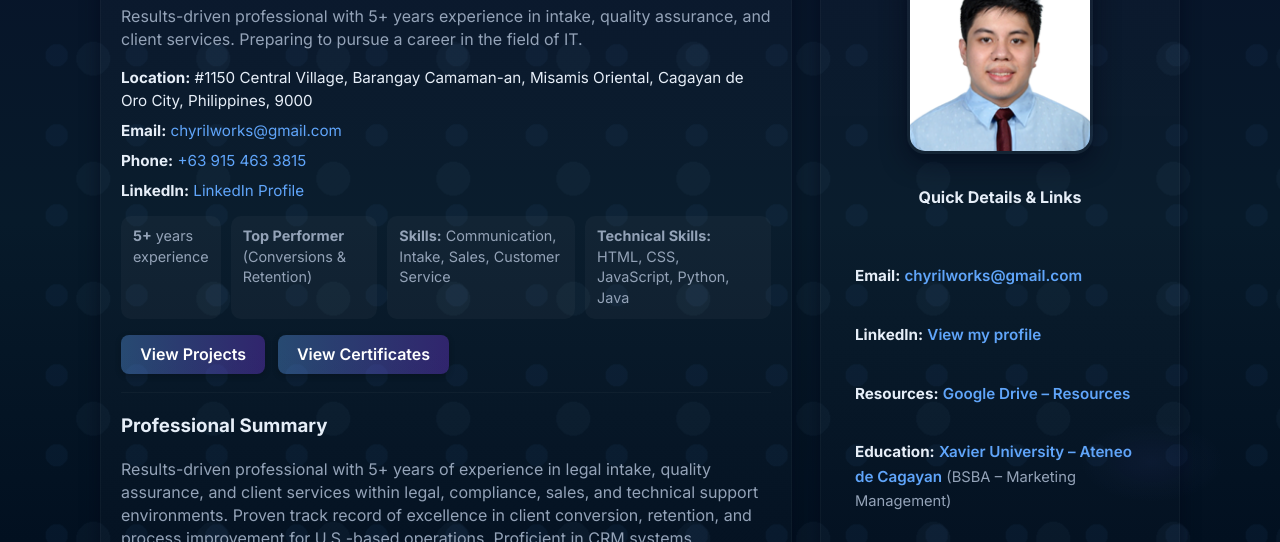
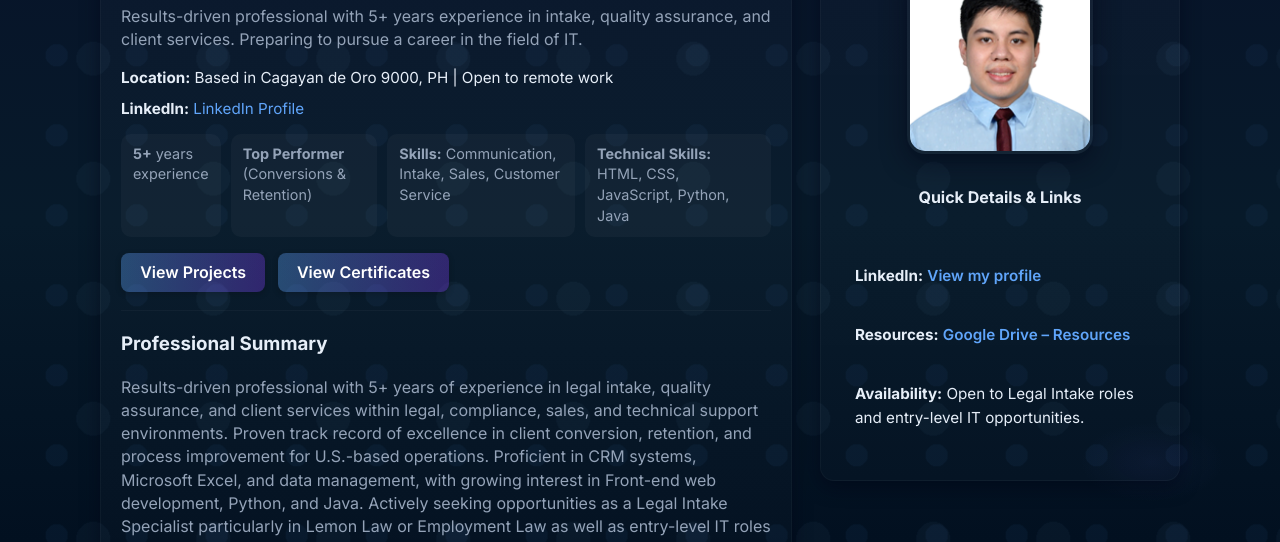
Before and after one commit to steadylearner123/portfolio-website, a plain HTML site: page index.html in a window 1280 px wide. Shown: the part 258-800 px from the top of the page. Drawn offline with Linux system fonts and the light colour scheme; a script that the page names is missing.

Commit message:
Revise portfolio website content and links
Updated the portfolio website content, including personal details, project descriptions, and resource links.

```diff
--- a/index.html
+++ b/index.html
@@ -49,10 +49,7 @@
             services. Preparing to pursue a career in the field of IT.</p>
 
           <div class="contact-list">
-            <div><strong>Location:</strong> #1150 Central Village, Barangay Camaman-an, Misamis Oriental, Cagayan de Oro
-              City, Philippines, 9000</div>
-            <div><strong>Email:</strong> <a href="mailto:chyrilworks@gmail.com">chyrilworks@gmail.com</a></div>
-            <div><strong>Phone:</strong> <a href="tel:+639154633815">+63 915 463 3815</a></div>
+            <div><strong>Location:</strong> Based in Cagayan de Oro 9000, PH | Open to remote work</div>
             <div><strong>LinkedIn:</strong> <a href="https://www.linkedin.com/in/chyrilcaina123456/" target="_blank"
                 rel="noopener">LinkedIn Profile</a></div>
           </div>
@@ -102,16 +99,11 @@
           <h4 id="quick-info" class="section-subtitle" style="text-align:center;">Quick Details & Links</h4>
 
           <div class="info-list">
-            <p><strong>Email:</strong> <a href="mailto:chyrilworks@gmail.com">chyrilworks@gmail.com</a></p>
             <p><strong>LinkedIn:</strong> <a href="https://www.linkedin.com/in/chyrilcaina123456/" target="_blank"
                 rel="noopener noreferrer">View my profile</a></p>
             <p><strong>Resources:</strong> <a
                 href="https://drive.google.com/drive/folders/1shs02pthReQfEJKR7hu0M79RgonKYWwm?usp=sharing"
                 target="_blank" rel="noopener noreferrer">Google Drive – Resources</a></p>
-            <p><strong>Education:</strong> <a href="https://www.xu.edu.ph/" target="_blank"
-                rel="noopener noreferrer">Xavier University – Ateneo de Cagayan</a> <span class="muted">(BSBA –
-                Marketing
-                Management)</span></p>
             <p><strong>Availability:</strong> Open to Legal Intake roles and entry-level IT opportunities.</p>
           </div>
         </aside>
@@ -312,8 +304,6 @@
           <div>
             <div class="card">
               <h3>Get in touch</h3>
-              <p class="muted small"><strong>Email:</strong> <a
-                  href="mailto:chyrilworks@gmail.com">chyrilworks@gmail.com</a></p>
               <p class="muted">I'm open to part-time and entry-level roles, freelancing, or collaborations. Send me an
                 email or use the contact form below.</p>
 
@@ -328,9 +318,6 @@
                 <div id="contact-feedback" role="status" aria-live="polite" style="margin-top:12px; font-weight:600;">
                 </div>
               </form>
-
-              <p id="form-note" class="muted small">Note: Submissions are sent via Formspree (free tier) so there's a
-                monthly limit. It might be better if you manually send me an e-mail.</p>
             </div>
           </div>
         </div>
```
